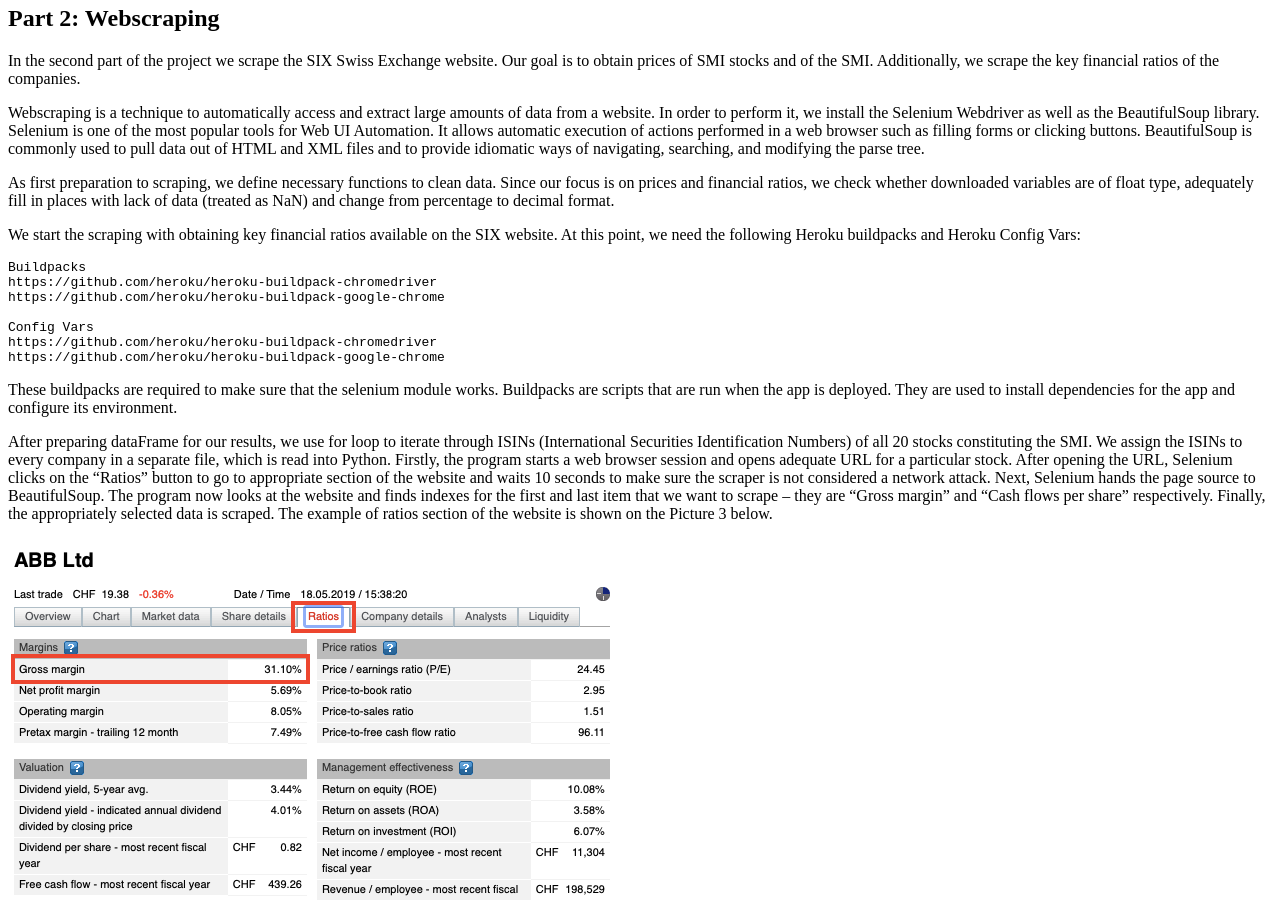
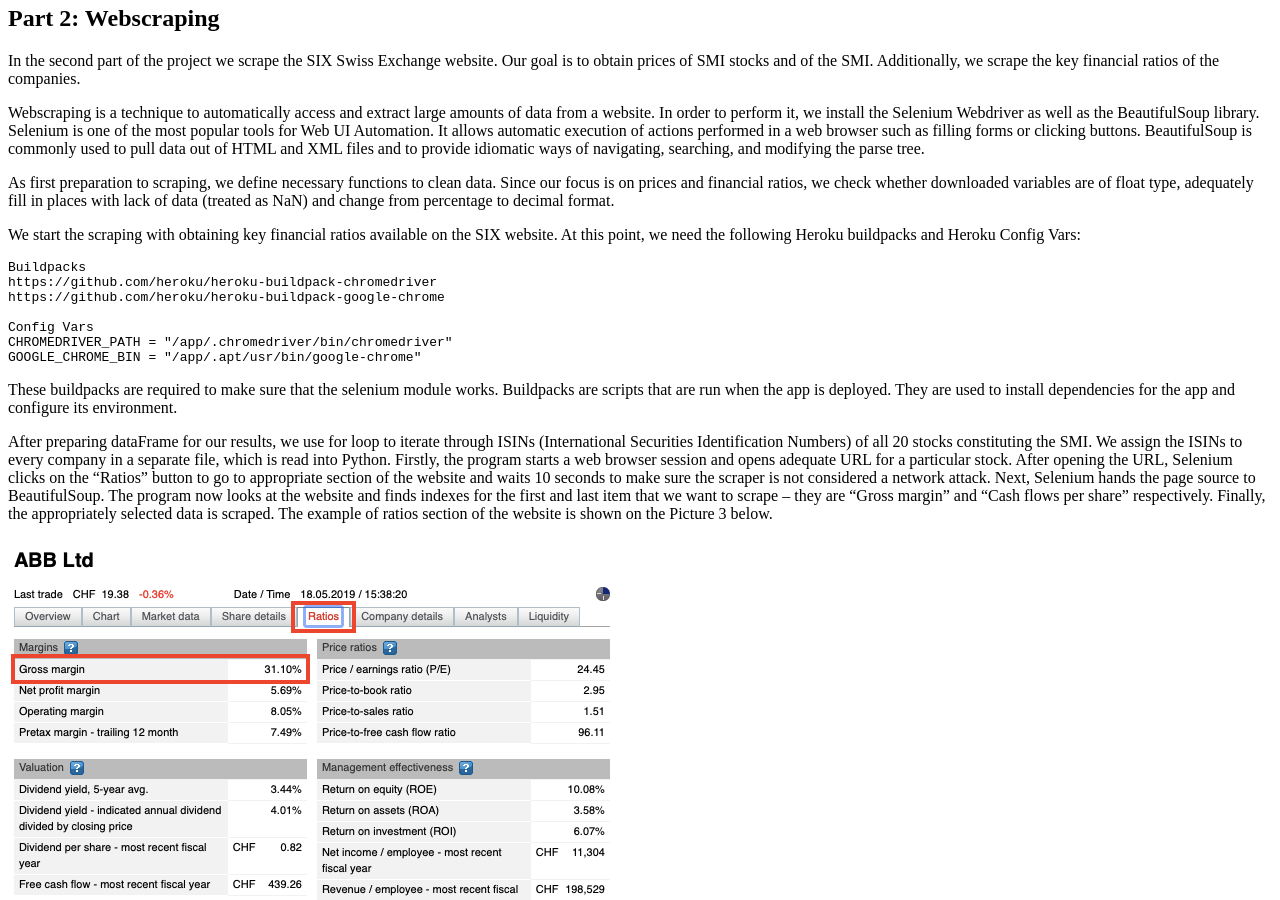
Before and after one commit to matterhornlab/matterhornlab.github.io, a Jekyll site: the page built from _posts/2019-05-24-launch-of-matterhorn-lab.md, in a window 1280 px wide and 900 px high, scrolled down 2091 px. Built offline with Jekyll 4.4.1, drawn with Linux system fonts in a browser that asks for light colours; Markdown is read by kramdown in place of the engine named in the settings.

Commit message:
Update 2019-05-24-launch-of-matterhorn-lab.md

````diff
--- a/_posts/2019-05-24-launch-of-matterhorn-lab.md
+++ b/_posts/2019-05-24-launch-of-matterhorn-lab.md
@@ -66,8 +66,8 @@ https://github.com/heroku/heroku-buildpack-chromedriver
 https://github.com/heroku/heroku-buildpack-google-chrome
 
 Config Vars
-https://github.com/heroku/heroku-buildpack-chromedriver
-https://github.com/heroku/heroku-buildpack-google-chrome
+CHROMEDRIVER_PATH = "/app/.chromedriver/bin/chromedriver"
+GOOGLE_CHROME_BIN = "/app/.apt/usr/bin/google-chrome"
 ```
 These buildpacks are required to make sure that the selenium module works. Buildpacks are scripts that are run when the app is deployed. They are used to install dependencies for the app and configure its environment.
 
````
